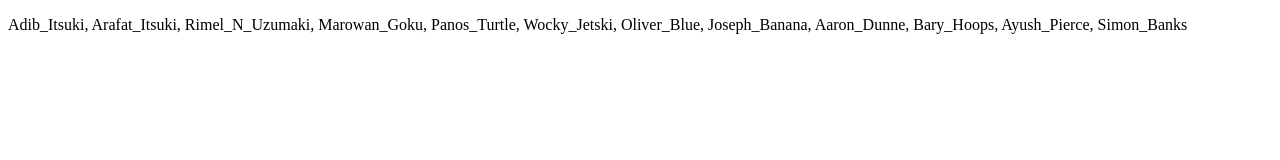
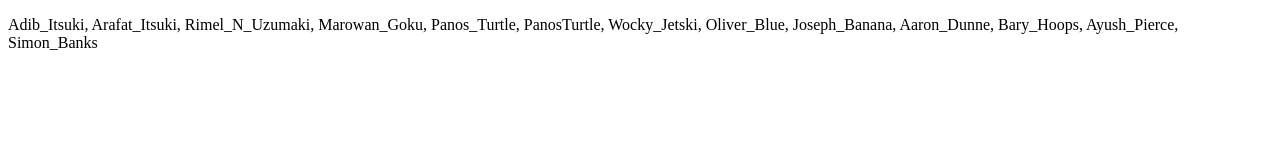
Before and after one commit to Adib23704/adib23704.github.io, a plain HTML site: page index.html in a window 1280 px wide. Drawn offline with Linux system fonts and the light colour scheme.

Commit message:
Update index.html

```diff
--- a/index.html
+++ b/index.html
@@ -3,6 +3,6 @@
 <head>
 </head>
 <body>
-<p>Adib_Itsuki, Arafat_Itsuki, Rimel_N_Uzumaki, Marowan_Goku, Panos_Turtle, Wocky_Jetski, Oliver_Blue, Joseph_Banana, Aaron_Dunne, Bary_Hoops, Ayush_Pierce, Simon_Banks</p>
+<p>Adib_Itsuki, Arafat_Itsuki, Rimel_N_Uzumaki, Marowan_Goku, Panos_Turtle, PanosTurtle, Wocky_Jetski, Oliver_Blue, Joseph_Banana, Aaron_Dunne, Bary_Hoops, Ayush_Pierce, Simon_Banks</p>
 </body>
 </html>
```
